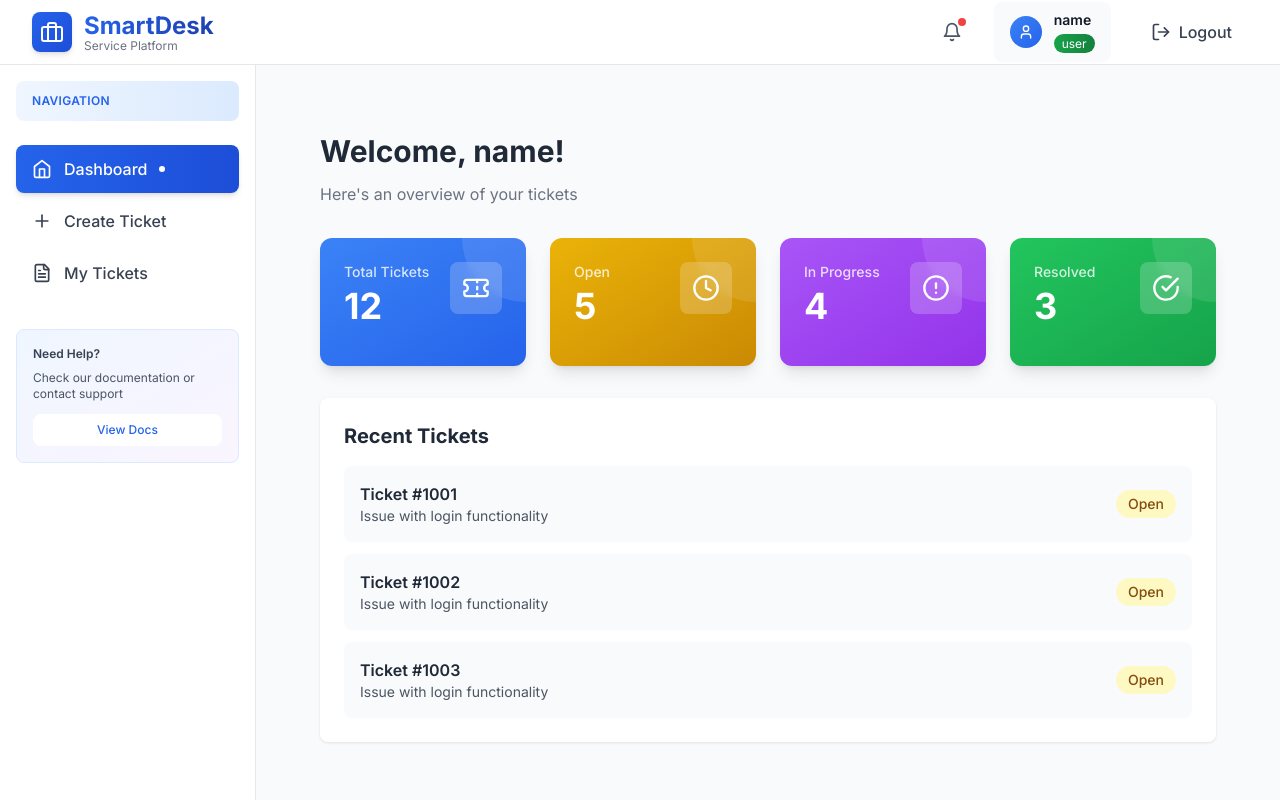
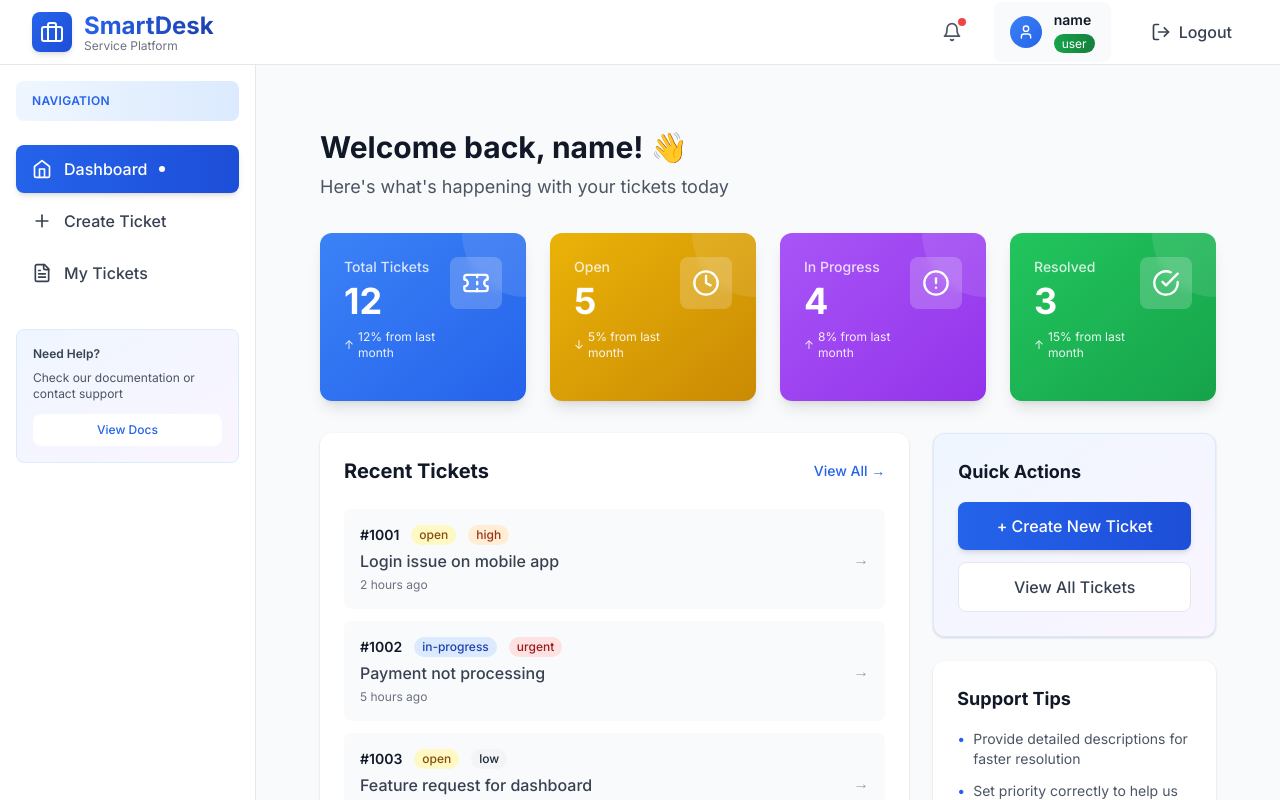
Before and after one commit to Roshan-113/SmartDesk, a React (Vite) app: page /login in a window 1280 px wide. Both pictures are taken after typing "name@example.com", "Sample123" into the empty fields and a click on the button "Sign In". Shown: the top 800 px of the page. Built offline with nearby package versions, Linux system fonts and the light colour scheme.

Commit message:
Enhanced UI design with SmartDesk branding and improved user experience

```diff
--- a/src/pages/user/Dashboard.jsx
+++ b/src/pages/user/Dashboard.jsx
@@ -1,7 +1,8 @@
 import DashboardLayout from '../../components/layout/DashboardLayout'
 import StatCard from '../../components/common/StatCard'
-import { Ticket, Clock, CheckCircle, AlertCircle } from 'lucide-react'
+import { Ticket, Clock, CheckCircle, AlertCircle, TrendingUp } from 'lucide-react'
 import { useAuth } from '../../hooks/useAuth'
+import { Link } from 'react-router-dom'
 import '../../styles/user.css'
 
 export default function UserDashboard() {
@@ -13,33 +14,133 @@ export default function UserDashboard() {
     resolved: 3
   }
 
+  const recentTickets = [
+    { id: 1001, title: 'Login issue on mobile app', status: 'open', priority: 'high', time: '2 hours ago' },
+    { id: 1002, title: 'Payment not processing', status: 'in-progress', priority: 'urgent', time: '5 hours ago' },
+    { id: 1003, title: 'Feature request for dashboard', status: 'open', priority: 'low', time: '1 day ago' },
+  ]
+
   return (
     <DashboardLayout>
       <div className="user-container">
-        <div className="user-header">
-          <h1 className="user-title">Welcome, {user?.name}!</h1>
-          <p className="user-subtitle">Here's an overview of your tickets</p>
+        <div className="page-header">
+          <h1 className="page-title">Welcome back, {user?.name}! 👋</h1>
+          <p className="page-subtitle">Here's what's happening with your tickets today</p>
         </div>
 
-        <div className="user-stats-grid">
-          <StatCard title="Total Tickets" value={stats.total} icon={Ticket} gradient="from-blue-500 to-blue-600" />
-          <StatCard title="Open" value={stats.open} icon={Clock} gradient="from-yellow-500 to-yellow-600" />
-          <StatCard title="In Progress" value={stats.inProgress} icon={AlertCircle} gradient="from-purple-500 to-purple-600" />
-          <StatCard title="Resolved" value={stats.resolved} icon={CheckCircle} gradient="from-green-500 to-green-600" />
+        <div className="grid grid-cols-1 md:grid-cols-2 lg:grid-cols-4 gap-6 mb-8">
+          <StatCard
+            title="Total Tickets"
+            value={stats.total}
+            icon={Ticket}
+            gradient="from-blue-500 to-blue-600"
+            trend={12}
+          />
+          <StatCard
+            title="Open"
+            value={stats.open}
+            icon={Clock}
+            gradient="from-yellow-500 to-yellow-600"
+            trend={-5}
+          />
+          <StatCard
+            title="In Progress"
+            value={stats.inProgress}
+            icon={AlertCircle}
+            gradient="from-purple-500 to-purple-600"
+            trend={8}
+          />
+          <StatCard
+            title="Resolved"
+            value={stats.resolved}
+            icon={CheckCircle}
+            gradient="from-green-500 to-green-600"
+            trend={15}
+          />
         </div>
 
-        <div className="user-card">
-          <h2 className="text-xl font-bold text-gray-800 mb-4">Recent Tickets</h2>
-          <div className="space-y-3">
-            {[1, 2, 3].map((i) => (
-              <div key={i} className="flex items-center justify-between p-4 bg-gray-50 rounded-lg">
-                <div>
-                  <h3 className="font-semibold text-gray-800">Ticket #{1000 + i}</h3>
-                  <p className="text-sm text-gray-600">Issue with login functionality</p>
-                </div>
-                <span className="px-3 py-1 bg-yellow-100 text-yellow-800 rounded-full text-sm font-medium">Open</span>
+        <div className="grid grid-cols-1 lg:grid-cols-3 gap-6">
+          <div className="lg:col-span-2 card">
+            <div className="flex items-center justify-between mb-6">
+              <h2 className="text-xl font-bold text-gray-900">Recent Tickets</h2>
+              <Link to="/user/tickets" className="text-primary-600 hover:text-primary-700 text-sm font-medium">
+                View All →
+              </Link>
+            </div>
+            <div className="space-y-3">
+              {recentTickets.map((ticket) => (
+                <Link
+                  key={ticket.id}
+                  to={`/tickets/${ticket.id}`}
+                  className="flex items-center justify-between p-4 bg-gray-50 rounded-lg hover:bg-gray-100 transition-all group"
+                >
+                  <div className="flex-1">
+                    <div className="flex items-center space-x-3 mb-1">
+                      <span className="text-sm font-semibold text-gray-900">#{ticket.id}</span>
+                      <span className={`px-2 py-0.5 rounded-full text-xs font-medium ${
+                        ticket.status === 'open' ? 'bg-yellow-100 text-yellow-800' :
+                        ticket.status === 'in-progress' ? 'bg-blue-100 text-blue-800' :
+                        'bg-green-100 text-green-800'
+                      }`}>
+                        {ticket.status}
+                      </span>
+                      <span className={`px-2 py-0.5 rounded-full text-xs font-medium ${
+                        ticket.priority === 'urgent' ? 'bg-red-100 text-red-800' :
+                        ticket.priority === 'high' ? 'bg-orange-100 text-orange-800' :
+                        'bg-gray-100 text-gray-800'
+                      }`}>
+                        {ticket.priority}
+                      </span>
+                    </div>
+                    <p className="text-gray-700 font-medium group-hover:text-primary-600 transition-colors">
+                      {ticket.title}
+                    </p>
+                    <p className="text-xs text-gray-500 mt-1">{ticket.time}</p>
+                  </div>
+                  <div className="text-gray-400 group-hover:text-primary-600 transition-colors">
+                    →
+                  </div>
+                </Link>
+              ))}
+            </div>
+          </div>
+
+          <div className="space-y-6">
+            <div className="card bg-gradient-to-br from-primary-50 to-purple-50 border border-primary-100">
+              <h3 className="text-lg font-bold text-gray-900 mb-4">Quick Actions</h3>
+              <div className="space-y-3">
+                <Link
+                  to="/user/tickets/create"
+                  className="block w-full bg-gradient-to-r from-primary-600 to-primary-700 text-white px-4 py-3 rounded-lg hover:from-primary-700 hover:to-primary-800 transition-all text-center font-medium shadow-md hover:shadow-lg"
+                >
+                  + Create New Ticket
+                </Link>
+                <Link
+                  to="/user/tickets"
+                  className="block w-full bg-white text-gray-700 px-4 py-3 rounded-lg hover:bg-gray-50 transition-all text-center font-medium border border-gray-200"
+                >
+                  View All Tickets
+                </Link>
               </div>
-            ))}
+            </div>
+
+            <div className="card">
+              <h3 className="text-lg font-bold text-gray-900 mb-4">Support Tips</h3>
+              <ul className="space-y-3 text-sm text-gray-600">
+                <li className="flex items-start">
+                  <span className="text-primary-600 mr-2">•</span>
+                  <span>Provide detailed descriptions for faster resolution</span>
+                </li>
+                <li className="flex items-start">
+                  <span className="text-primary-600 mr-2">•</span>
+                  <span>Set priority correctly to help us prioritize</span>
+                </li>
+                <li className="flex items-start">
+                  <span className="text-primary-600 mr-2">•</span>
+                  <span>Check ticket status regularly for updates</span>
+                </li>
+              </ul>
+            </div>
           </div>
         </div>
       </div>
```
